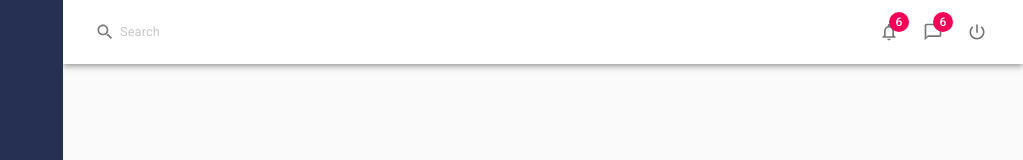
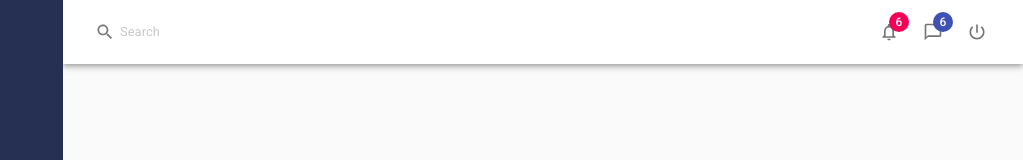
Before and after one commit to Vinoth6194/react_matui, a React (Create React App) app: page / in a window 1280 px wide. Shown: the top 160 px of the page, without its empty margins (257-1280 px from the left). Built offline with nearby package versions, Linux system fonts and the light colour scheme.

Commit message:
color changed

```diff
--- a/src/components/Header.js
+++ b/src/components/Header.js
@@ -49,7 +49,7 @@ function Header() {
               </Badge>
             </IconButton>
             <IconButton>
-              <Badge badgeContent={6} color="secondary">
+              <Badge badgeContent={6} color="primary">
                 <ChatBubbleOutlineIcon fontSize="small" />
               </Badge>
             </IconButton>
```
